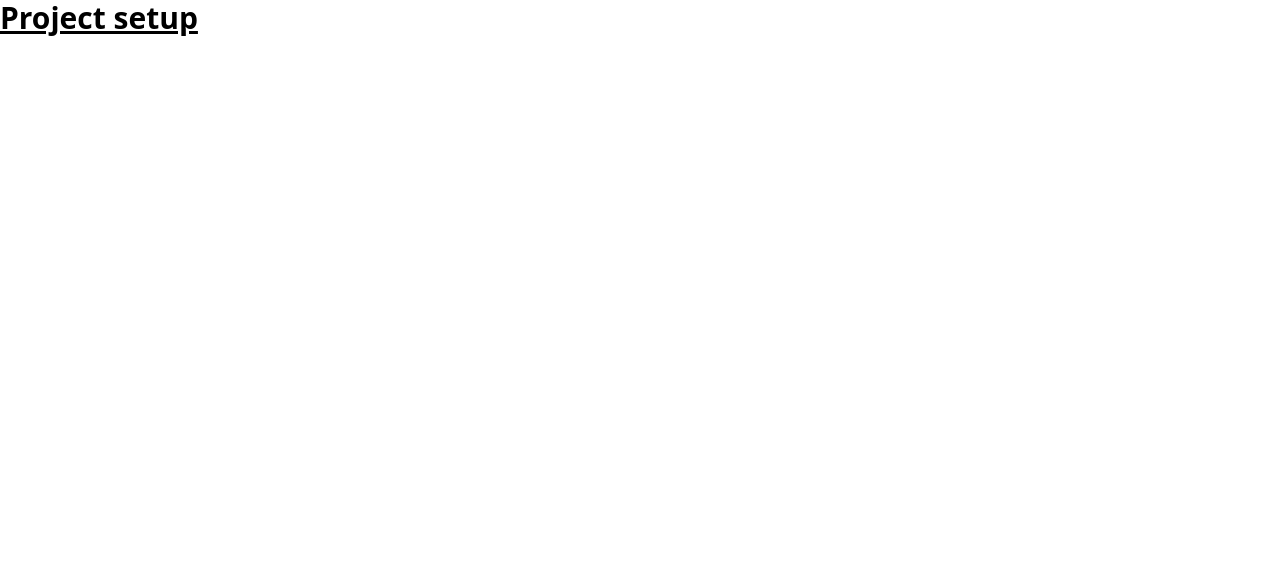
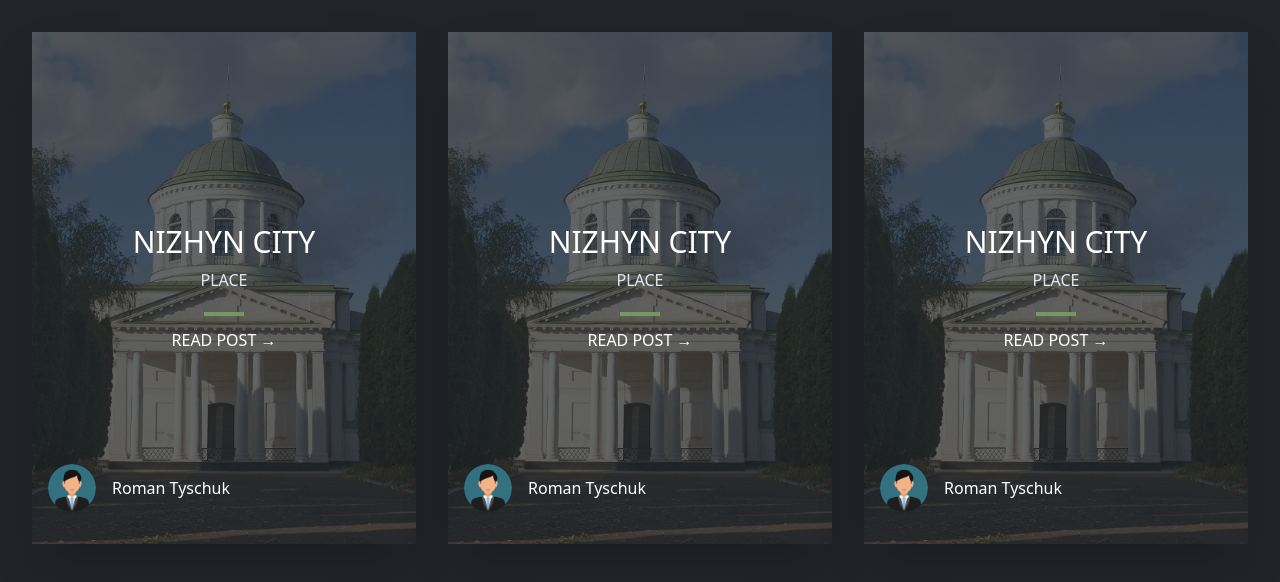
Before and after one commit to tisukRoman/explore-nizhyn, a Next.js app: page / in a window 1280 px wide. Shown: the top 582 px of the page. Built offline with nearby package versions, Linux system fonts and the light colour scheme.

Commit message:
Card component

```diff
--- /dev/null
+++ b/components/Card.tsx
@@ -0,0 +1,43 @@
+import Image from 'next/image';
+
+type CardProps = {};
+
+const Card = () => {
+  return (
+    <div className='h-128 w-96 relative mb-8'>
+      <Image
+        src='/images/1.jpg'
+        alt='nizhyn'
+        layout='fill'
+        className='object-cover w-full h-full z-0 drop-shadow-2xl'
+      />
+      <div className='bg-black w-full h-full z-1 flex flex-col items-center justify-center absolute bg-opacity-70 shadow-2xl'>
+        <h3 className='text-white font-medium uppercase text-3xl hover-green'>
+          Nizhyn City
+        </h3>
+        <p className='text-slate-200 text-base my-2 uppercase hover-green'>
+          Place
+        </p>
+        <div className='bg-green w-10 my-3 h-1' />
+        <div className='text-white uppercase font-medium hover-green'>
+          Read Post &#8594;
+        </div>
+      </div>
+      <div className='absolute bottom-8 left-4 flex w-full items-center cursor-pointer'>
+        <div className='w-12 h-12 rounded-full overflow-hidden relative'>
+          <Image
+            src='/images/user.png'
+            alt='Author Avatar'
+            layout='fill'
+            objectFit='contain'
+          />
+        </div>
+        <div className='text-white ml-4 font-light hover-green'>
+          Roman Tyschuk
+        </div>
+      </div>
+    </div>
+  );
+};
+
+export default Card;
--- /dev/null
+++ b/components/CardsList.tsx
@@ -0,0 +1,20 @@
+import { FC } from 'react';
+import Card from './Card';
+
+type CardsListProps = {};
+
+const posts = [
+  { id: 1, title: 'Nizhyn City', description: 'nksdjd sdkho siqweui uesoejpi' },
+];
+
+const CardsList: FC<CardsListProps> = () => {
+  return (
+    <div className='p-8 flex flex-wrap justify-between max-w-screen-2xl mx-auto'>
+      {[0, 0, 0].map((post, i) => (
+        <Card key={i} />
+      ))}
+    </div>
+  );
+};
+
+export default CardsList;
--- a/next.config.js
+++ b/next.config.js
@@ -2,6 +2,9 @@
 const nextConfig = {
   reactStrictMode: true,
   swcMinify: true,
+  images: {
+    domains: ['tailwindui.com']
+  }
 }
 
 module.exports = nextConfig
--- a/pages/index.tsx
+++ b/pages/index.tsx
@@ -1,7 +1,12 @@
 import type { NextPage } from 'next';
+import CardsList from '../components/CardsList';
 
 const Home: NextPage = () => {
-  return <h1 className='text-3xl font-bold underline'>Project setup</h1>;
+  return (
+    <div className='bg-black min-h-screen'>
+      <CardsList />
+    </div>
+  );
 };
 
 export default Home;
--- a/styles/globals.css
+++ b/styles/globals.css
@@ -1,3 +1,9 @@
 @tailwind base;
 @tailwind components;
 @tailwind utilities;
+
+@layer utilities {
+  .hover-green {
+    @apply hover:text-green transition-colors cursor-pointer;
+  }
+}
--- a/tailwind.config.js
+++ b/tailwind.config.js
@@ -5,7 +5,22 @@
     './components/**/*.{js,ts,jsx,tsx}',
   ],
   theme: {
-    extend: {},
+    extend: {
+      colors: {
+        black: '#212529',
+        green: '#77975e',
+      },
+      spacing: {
+        128: '32rem',
+        146: '36rem',
+        152: '38rem',
+        160: '40rem',
+        168: '42rem',
+      },
+      transitionDuration: {
+        DEFAULT: '500ms',
+      },
+    },
   },
   plugins: [],
 };
```
Also changed, not shown: public/images/1.jpg (added), public/images/user.png (added).
